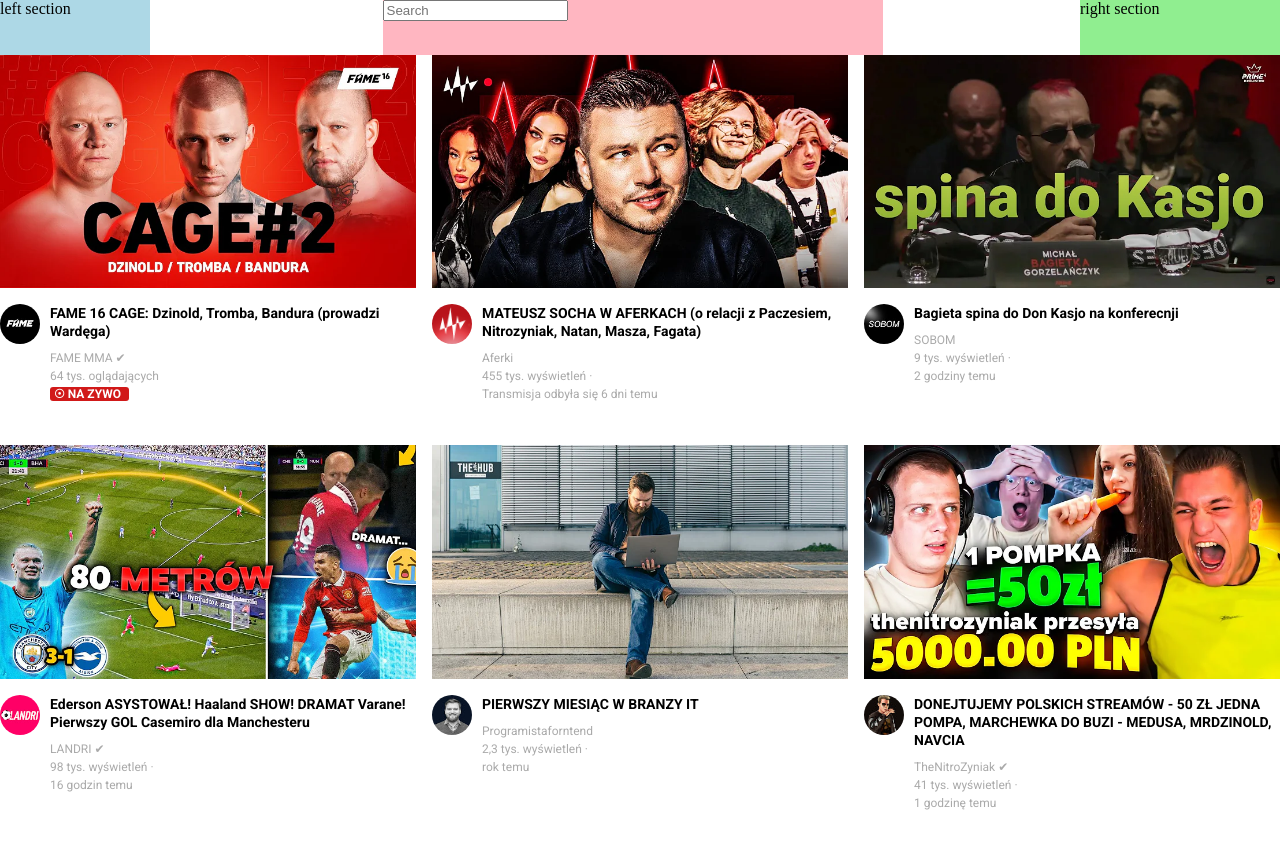
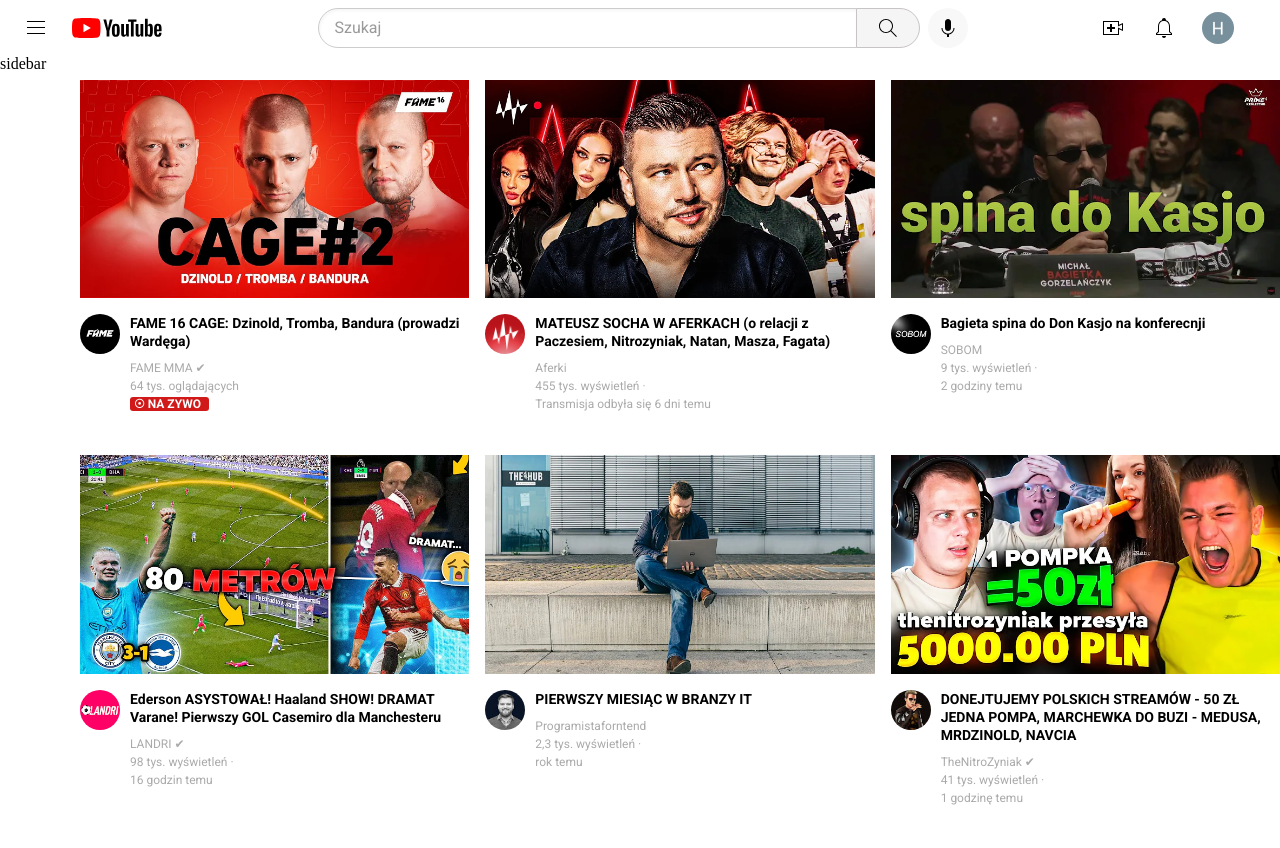
Before and after one commit to zyra140/Youtube-home-page, a plain HTML site: page youtube.html in a window 1280 px wide. Shown: the top 848 px of the page. Before the commit the page ends 814 px from the top, so only its background shows below. Drawn offline with Linux system fonts and the light colour scheme.

Commit message:
VERSION 4

```diff
--- a/header.css
+++ /dev/null
@@ -1,28 +0,0 @@
-.search-bar {
-  display: block;
-}
-
-.header {
-  height: 55px;
-  display: flex;
-  flex-direction: row;
-  justify-content: space-between;
-}
-
-.left-section {
-  background-color: lightblue;
-  width: 150px;
-}
-
-.middle-section {
-  background-color: lightpink;
-  flex: 1;
-  margin-left: 70px;
-  margin-right: 35px;
-  max-width: 500px;
-}
-
-.right-section {
-  background-color: lightgreen;
-  width: 200px;
-}
--- a/general.css
+++ b/styles/general.css
@@ -6,4 +6,7 @@ p {
 
 body {
   margin: 0;
+  margin-bottom: 2000px;
+  padding-top: 80px;
+  padding-left: 80px;
 }
--- /dev/null
+++ b/styles/header.css
@@ -0,0 +1,108 @@
+.header {
+  height: 55px;
+  display: flex;
+  flex-direction: row;
+  justify-content: space-between;
+  position: fixed;
+  top: 0;
+  left: 0;
+  right: 0;
+  background-color: white;
+}
+
+.left-section {
+  display: flex;
+  align-items: center;
+}
+
+.hamburger-menu {
+  height: 24px;
+  margin-left: 24px;
+  margin-right: 24px;
+}
+
+.youtube-logo {
+  height: 20px;
+}
+
+.middle-section {
+  flex: 1;
+  margin-left: 62px;
+  margin-right: 40px;
+  max-width: 650px;
+  display: flex;
+  align-items: center;
+}
+
+.search-bar {
+  flex: 1;
+  height: 36px;
+  font-size: 16px;
+  border-width: 1px;
+  border-style: solid;
+  border-color: rgb(204, 204, 204);
+  border-top-left-radius: 36px;
+  border-bottom-left-radius: 36px;
+  box-shadow: inset 1px 2px 3px rgba(0, 0, 0, 0.04);
+  width: 0;
+}
+
+.search-bar::placeholder {
+  font-family: Roboto, Arial;
+  font-size: 16px;
+  padding-left: 14px;
+  color: rgb(154, 154, 154);
+}
+
+.search-button {
+  height: 40px;
+  width: 64px;
+  background-color: rgb(245, 245, 245);
+  border-width: 1px;
+  border-style: solid;
+  border-color: rgb(200, 196, 196);
+  border-top-right-radius: 40px;
+  border-bottom-right-radius: 40px;
+  margin-left: -1px;
+  margin-right: 8px;
+}
+
+.search-icon {
+  height: 24px;
+  margin-top: 4px;
+}
+
+.voice-search-button {
+  height: 40px;
+  width: 40px;
+  border-radius: 20px;
+  border: none;
+  background-color: rgb(248, 248, 248);
+}
+
+.voice-search-icon {
+height: 24px;
+margin-top: 4px;
+}
+
+.right-section {
+  width: 133px;
+  display: flex;
+  align-items: center;
+  justify-content: space-between;
+  margin-right: 46px;
+  flex-shrink: 0;
+}
+
+.upload-icon {
+  height: 24px;
+}
+
+.notifications-icon {
+  height: 24px;
+}
+
+.current-user-picture {
+  height: 32px;
+  border-radius: 16px;
+}
--- /dev/null
+++ b/styles/sidebar.css
@@ -0,0 +1,8 @@
+.sidebar {
+  position: fixed;
+  left: 0;
+  bottom: 0;
+  top: 55px;
+  background-color: white;
+  width: 72px;
+}
--- a/youtube.html
+++ b/youtube.html
@@ -2,9 +2,10 @@
 <html>
   <head>
     <title>Youtube.com Clone</title>
-    <link rel="stylesheet" href="video.css">
-    <link rel="stylesheet" href="header.css">
-    <link rel="stylesheet" href="general.css">
+    <link rel="stylesheet" href="styles/video.css">
+    <link rel="stylesheet" href="styles/header.css">
+    <link rel="stylesheet" href="styles/general.css">
+    <link rel="stylesheet" href="styles/sidebar.css">
     <link rel="preconnect" href="https://fonts.googleapis.com">
     <link rel="preconnect" href="https://fonts.gstatic.com" crossorigin>
     <link href="https://fonts.googleapis.com/css2?family=Roboto:wght@400;700&display=swap" rel="stylesheet">
@@ -12,14 +13,26 @@
   <body>
     <div class="header">
       <div class="left-section">
-        left section
+        <img class="hamburger-menu" src="Icons/hamburger-menu.svg">
+        <img class="youtube-logo" src="Icons/youtube-logo.svg">
       </div>
       <div class="middle-section">
-        <input class="search-bar" type="text" placeholder="Search">
+        <input class="search-bar" type="text" placeholder="Szukaj">
+        <button class="search-button">
+          <img class="search-icon" src="Icons/search.svg">
+        </button>
+        <button class="voice-search-button">
+          <img class="voice-search-icon" src="Icons/voice-search-icon.svg">
+        </button>
       </div>
       <div class="right-section">
-        right section
+        <img class="upload-icon" src="Icons/upload.svg">
+        <img class="notifications-icon" src="Icons/notifications.svg">
+        <img class="current-user-picture" src="channel-pictures/h-profile.jpeg">
       </div>
+    </div>
+    <div class="sidebar">
+      sidebar
     </div>
     <div class="video-grid">
       <div class="video-preview">
```
Also changed, not shown: position.html (added, +43 -0 lines), Icons/hamburger-menu.svg (added), Icons/notifications.svg (added), Icons/search.svg (added), Icons/upload.svg (added), Icons/voice-search-icon.svg (added), Icons/youtube-apps.svg (added), Icons/youtube-logo.svg (added), channel-pictures/h-profile.jpeg (added), styles/video.css (renamed from video.css).
